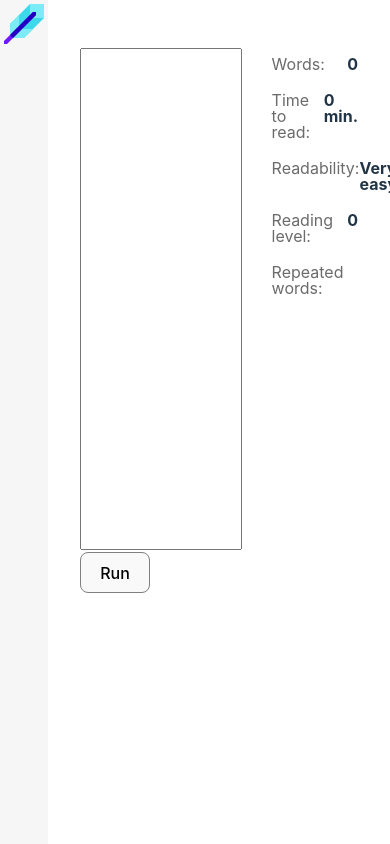
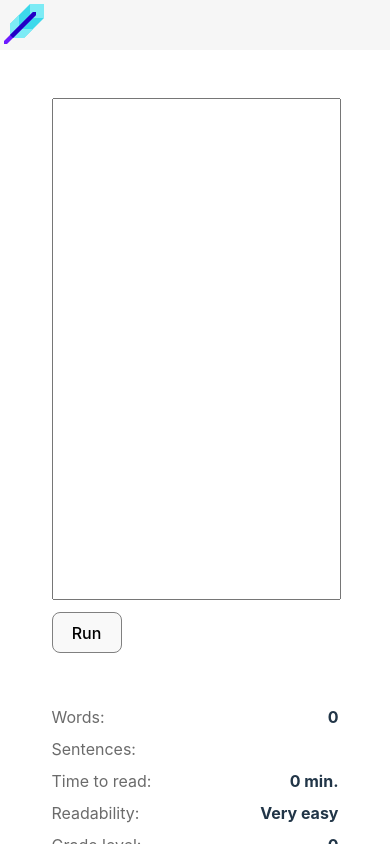
Before and after one commit to spghtti/writely, a React (Vite) app: page / in a window 390 px wide. Built offline with nearby package versions, Linux system fonts and the light colour scheme.

Commit message:
ADDED: responsive design

```diff
--- a/src/components/Sidebar.tsx
+++ b/src/components/Sidebar.tsx
@@ -17,6 +17,14 @@ function Sidebar() {
         </li>
         <li>
           <div className="sidebar-item-container">
+            <span className="sidebar-item-headline">Sentences:</span>{' '}
+            <span className="sidebar-item-metric">
+              {context.analysis.sentences}
+            </span>
+          </div>
+        </li>
+        <li>
+          <div className="sidebar-item-container">
             <span className="sidebar-item-headline"> Time to read: </span>{' '}
             <span className="sidebar-item-metric">
               {context.analysis.timeToRead} min.
@@ -26,25 +34,25 @@ function Sidebar() {
         <li>
           <div className="sidebar-item-container">
             <span className="sidebar-item-headline">Readability:</span>{' '}
-            <span className="sidebar-item-metric">
+            <span className="sidebar-item-metric" id="readability">
               {context.analysis.readability}
             </span>
           </div>
         </li>
         <li>
           <div className="sidebar-item-container">
-            <span className="sidebar-item-headline">Reading level:</span>{' '}
+            <span className="sidebar-item-headline">Grade level:</span>{' '}
             <span className="sidebar-item-metric">
               {context.analysis.readingLevel}
             </span>
           </div>
         </li>
-        <div className="sidebar-item-container">
+        <div className="sidebar-item-container" id="repeated-words">
+          <span className="sidebar-item-headline">Often used words:</span>
           <ul>
-            <span className="sidebar-item-headline">Repeated words:</span>
             {context.analysis.repeatedWords.map((word) => (
-              <li key={word}>
-                <div className="repeated-word-container">{word}</div>
+              <li key={word} className="repeated-word-container">
+                <div className="repeated-word">{word}</div>
               </li>
             ))}
           </ul>
--- a/src/components/Textbox.tsx
+++ b/src/components/Textbox.tsx
@@ -59,7 +59,7 @@ function getUsedWords(text: string) {
     .sort(function (a, b) {
       return result[b] - result[a];
     })
-    .slice(0, 5);
+    .slice(0, 8);
 }
 
 // let occurrences = arr.reduce(function(obj, item) {
@@ -80,22 +80,49 @@ function getReadTime(wordCount: number) {
 }
 
 function getReadability(text: string) {
+  const div = document.getElementById('readability');
   const score = rs.fleschReadingEase(text);
-  if (score <= 29) return 'Very confusing';
-  if (score <= 49) return 'Difficult';
-  if (score <= 59) return 'Fairly difficult';
-  if (score <= 69) return 'Standard';
-  if (score <= 79) return 'Fairly easy';
-  if (score <= 89) return 'Easy';
+  if (div === null) return;
+  if (score <= 29) {
+    div.style.color = 'var(--very-confusing)';
+    return 'Very confusing';
+  }
+  if (score <= 49) {
+    div.style.color = 'var(--difficult)';
+    return 'Difficult';
+  }
+  if (score <= 59) {
+    div.style.color = 'var(--fairly-difficult)';
+    return 'Fairly difficult';
+  }
+  if (score <= 69) {
+    div.style.color = 'var(--standard)';
+    return 'Standard';
+  }
+  if (score <= 79) {
+    div.style.color = 'var(--fairly-easy)';
+    return 'Fairly Easy';
+  }
+  if (score <= 89) {
+    div.style.color = 'var(--easy)';
+    return 'Easy';
+  }
+  div.style.color = 'var(--very-easy)';
   return 'Very easy';
+}
+
+function getSentenceCount(text: string) {
+  return text.split('.').length - 1;
 }
 
 function analyzeText(text: string) {
   return {
-    words: getWordCount(text),
-    timeToRead: getReadTime(getWordCount(text)),
+    words: rs.lexiconCount(text),
+    sentences: getSentenceCount(text),
+    timeToRead: getReadTime(rs.lexiconCount(text)),
     readability: getReadability(text),
     readingLevel: rs.fleschKincaidGrade(text),
+    grade: rs.textStandard(text),
     repeatedWords: getUsedWords(text),
   };
 }
@@ -109,11 +136,13 @@ function Textbox() {
       <button
         className="run-button"
         onClick={() => {
-          context.setAnalysis(
-            analyzeText(
-              (document.getElementById('editor') as HTMLInputElement).value
-            )
-          );
+          if (document.getElementById('editor') !== null) {
+            context.setAnalysis(
+              analyzeText(
+                (document.getElementById('editor') as HTMLInputElement).value
+              )
+            );
+          }
         }}
       >
         Run
--- a/src/interfaces.ts
+++ b/src/interfaces.ts
@@ -1,8 +1,10 @@
 export interface IAnalysis {
   words: number;
+  sentences: number;
   timeToRead: number;
-  readability: string;
+  readability: string | undefined;
   readingLevel: number;
+  grade: string;
   repeatedWords: string[];
 }
 
--- a/src/styles/App.css
+++ b/src/styles/App.css
@@ -4,6 +4,10 @@
   display: flex;
   background-color: #ffffff;
   height: 100vh;
+}
+.sidebar-wrapper,
+.textbox-wrapper {
+  padding: 3rem 0;
 }
 .textbox-wrapper {
   /* display: block; */
@@ -14,6 +18,8 @@
   -moz-box-sizing: border-box;
   box-sizing: border-box;
   margin: 0 2rem;
+  padding-left: 5vw;
+  padding-right: 5vw;
 }
 #editor {
   width: 100%;
@@ -23,12 +29,10 @@
   padding: 0;
 }
 .run-button {
+  margin-top: 10px;
   border: 1px solid gray;
 }
-.sidebar-wrapper,
-.textbox-wrapper {
-  padding: 3rem 0;
-}
+
 .sidebar-wrapper {
   /* border-left: 1px solid gray; */
   flex-grow: 1;
@@ -43,14 +47,20 @@
   margin: 0rem 1rem 0.25rem 0;
   padding: 0.5rem 1rem 0.5rem 0;
 }
+.sidebar-item-container > ul {
+  width: 100%;
+}
 .sidebar-item-headline {
   color: #6b6b6b;
 }
 .sidebar-item-metric {
   font-weight: 700;
+  text-align: right;
+}
+#readability {
+  color: var(--standard);
 }
 .logo-wrapper {
-  display: flex;
   background-color: #f6f6f6;
   justify-content: center;
   /* align-items: center; */
@@ -60,11 +70,41 @@
   width: 3rem;
   height: 3rem;
 }
-
 .repeated-word-container {
+  display: inline;
+}
+#repeated-words {
   width: 100%;
+  display: flex;
+  flex-direction: column;
+}
+.repeated-word {
+  display: inline-block;
   border-radius: 5px;
-  margin: 1rem 0rem 0 1rem;
-  padding: 1rem 0.5rem;
+  margin: 1rem 1rem 0 0rem;
+  padding: 0.5rem 0.5rem;
   box-shadow: 0px 0px 3px #c0c0c0;
 }
+@media (max-width: 600px) {
+  #root {
+    flex-direction: column;
+  }
+  .logo-wrapper {
+    width: 100%;
+  }
+  .sidebar-wrapper {
+    justify-content: center;
+    align-items: center;
+    flex-grow: 1;
+    -moz-box-sizing: border-box;
+    box-sizing: border-box;
+    margin: 0 2rem;
+    padding: 0 5vw;
+    max-width: none;
+  }
+  .sidebar-item-container {
+    max-width: none;
+    margin: 0;
+    padding: 0.5rem 0;
+  }
+}
--- a/src/styles/index.css
+++ b/src/styles/index.css
@@ -11,6 +11,13 @@
   -webkit-font-smoothing: antialiased;
   -moz-osx-font-smoothing: grayscale;
   -webkit-text-size-adjust: 100%;
+  --very-easy: #00d100;
+  --easy: #019101;
+  --fairly-easy: #007500;
+  --standard: #213547;
+  --fairly-difficult: #e6e600;
+  --difficult: #ff6600;
+  --very-confusing: #ff0000;
 }
 
 a {
```
